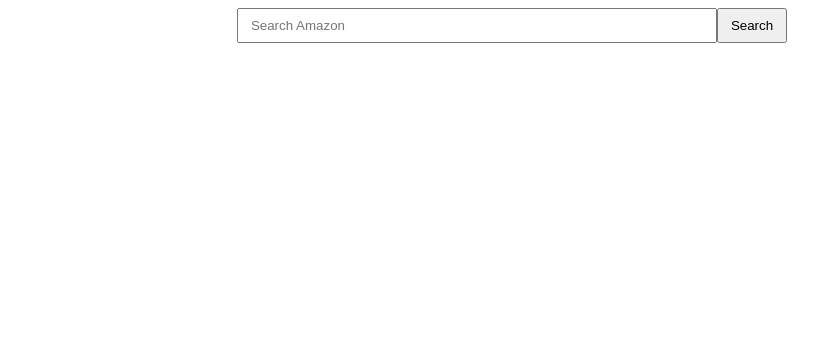
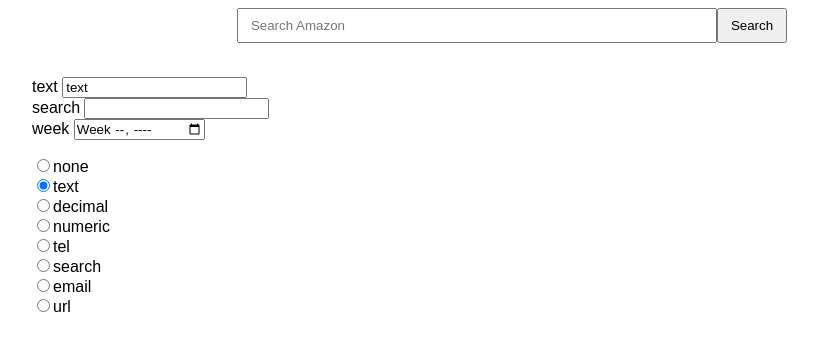
Before and after one commit to rbmatth/cadabra-search, an Angular app: page / in a window 1280 px wide. Shown: the top 350 px of the page, without its empty margins (128-946 px from the left). Built offline with nearby package versions, Linux system fonts and the light colour scheme.

Commit message:
Input testing

```diff
--- a/src/app/app.component.html
+++ b/src/app/app.component.html
@@ -1,6 +1,7 @@
 <div id="content-container">
   <div id="search">
-    <input type="text" name="searchQuery" id="searchQuery" [(ngModel)]="query" placeholder="Search Amazon" (keyup)="keyUp($event)"/>
+    <input type="text" name="searchQuery" id="searchQuery" [(ngModel)]="query" placeholder="Search Amazon"
+      (keyup)="keyUp($event)" />
     <button type="button" class="landscape" (click)="search()">Search</button>
     <button type="button" class="portrait" (click)="search()">🔍</button>
   </div>
@@ -11,4 +12,17 @@
       </app-product-search-result>
     </div>
   </div>
+  <p></p>
+  <div>
+    text <input type="text" [inputMode]="inputMode" [value]="inputMode"><br>
+    search <input type="search"><br>
+    week <input type="week"><br>
+  </div>
+  <p></p>
+  <div>
+    <div *ngFor="let mode of inputModes">
+      <input type="radio" [id]="'id'+mode" name="inputMode" [value]="mode" [(ngModel)]="inputMode" />
+      <label [for]="'id'+mode">{{mode}}</label>
+    </div>
+  </div>
 </div>
--- a/src/app/app.component.ts
+++ b/src/app/app.component.ts
@@ -67,4 +67,7 @@
   keyUp = (event: KeyboardEvent) => {
     if (event.key == 'Enter') this.search();
   }
+
+  inputModes = ['none', 'text', 'decimal', 'numeric', 'tel', 'search', 'email', 'url'];
+  inputMode = "text";
 }
```
